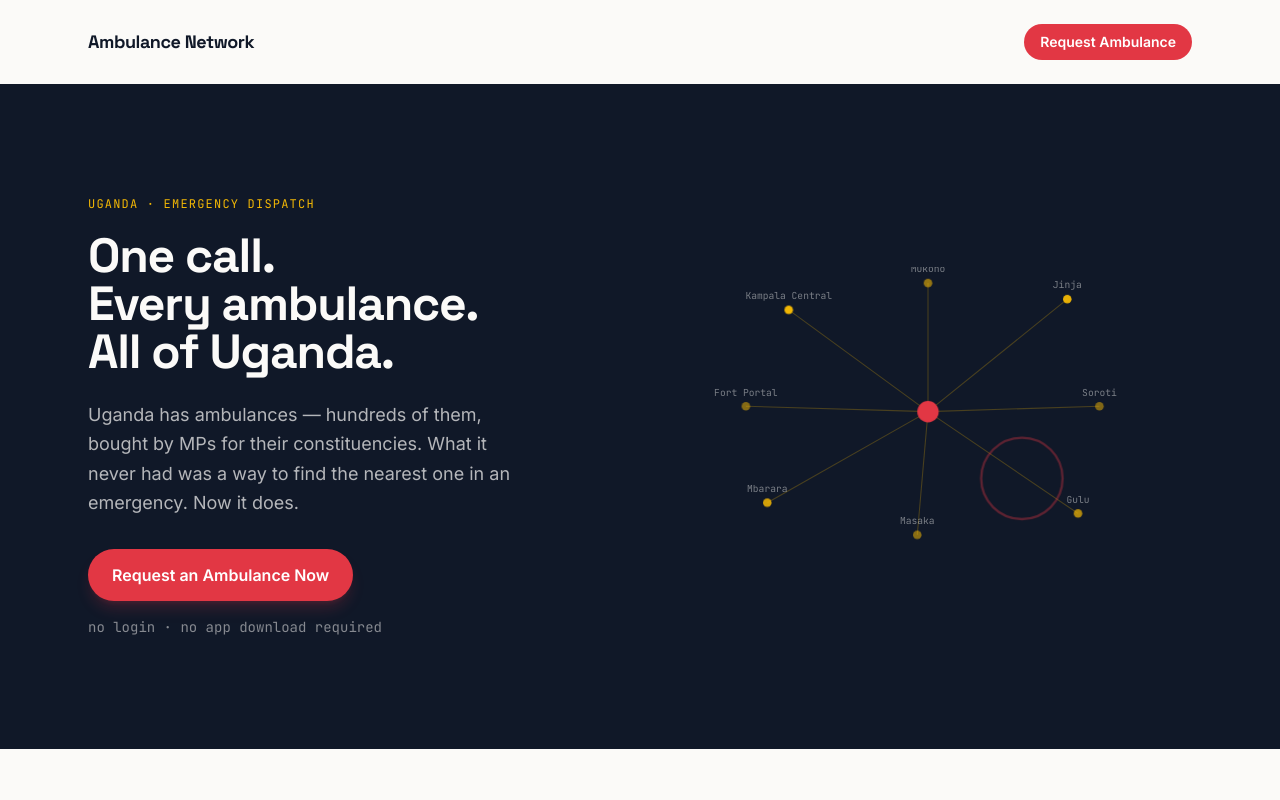
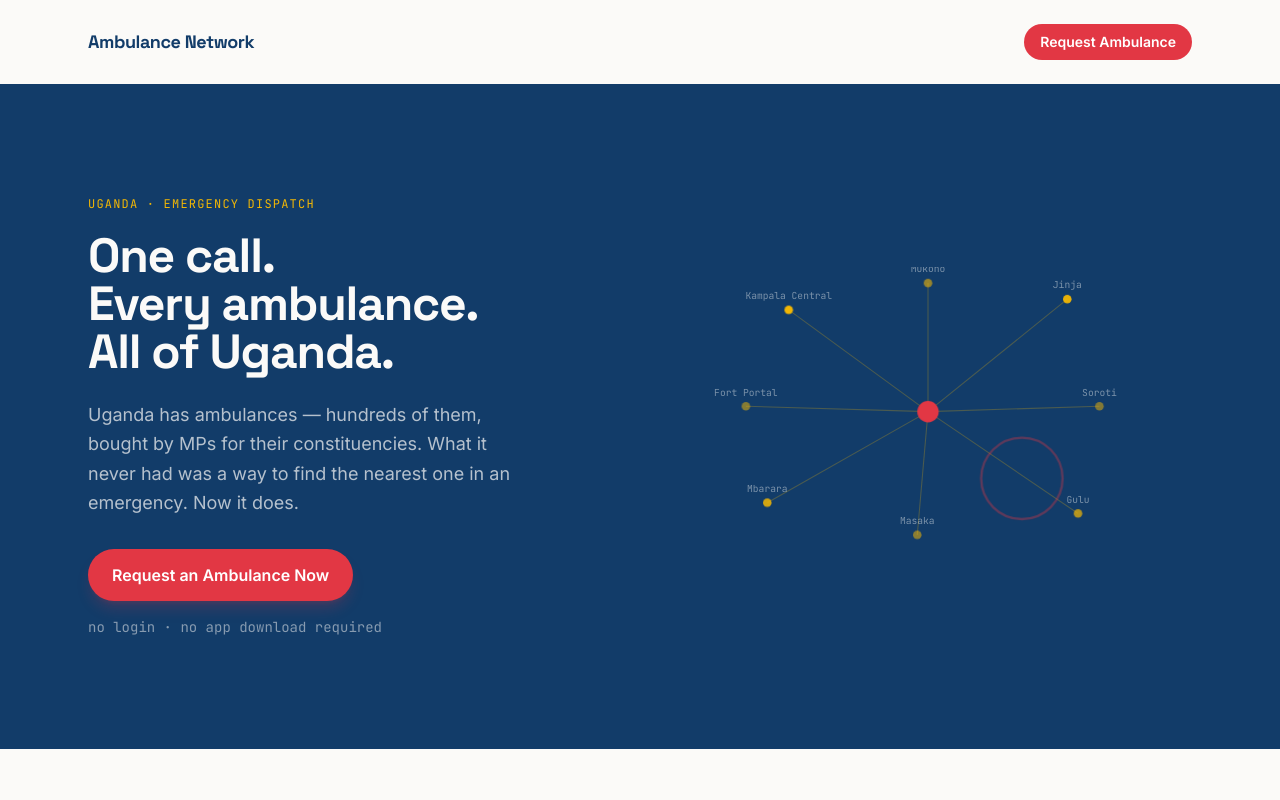
Before and after one commit to johnejalu-cell/Ambulance-network, a Next.js app: page / in a window 1280 px wide. Shown: the top 800 px of the page. Built offline with nearby package versions, Linux system fonts and the light colour scheme.

Commit message:
Change midnight color in Tailwind config

```diff
--- a/tailwind.config.ts
+++ b/tailwind.config.ts
@@ -5,7 +5,7 @@ const config: Config = {
   theme: {
     extend: {
       colors: {
-        midnight: '#101828',
+        midnight: '#123C69',
         signal: '#E23744',
         amber: '#F2B705',
         paper: '#FBFAF8',
```
